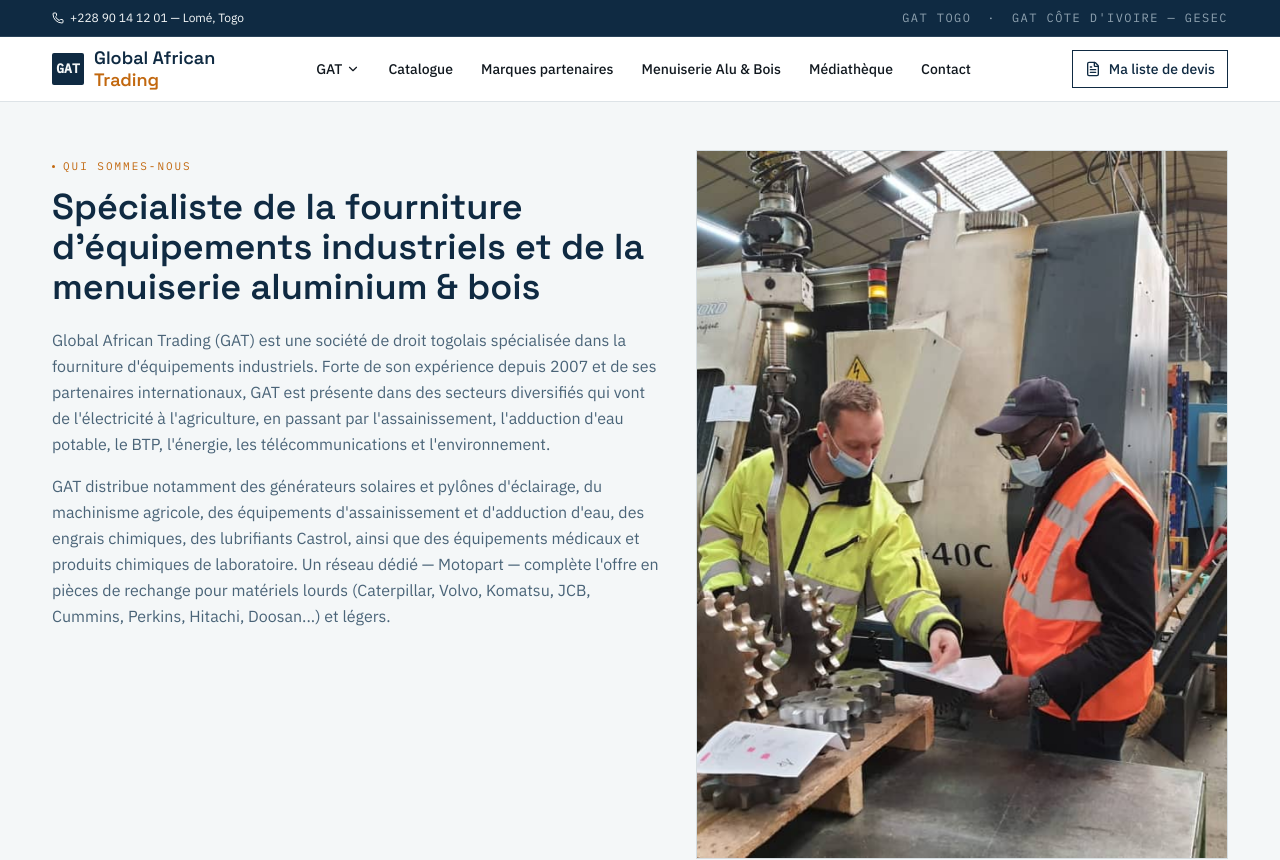
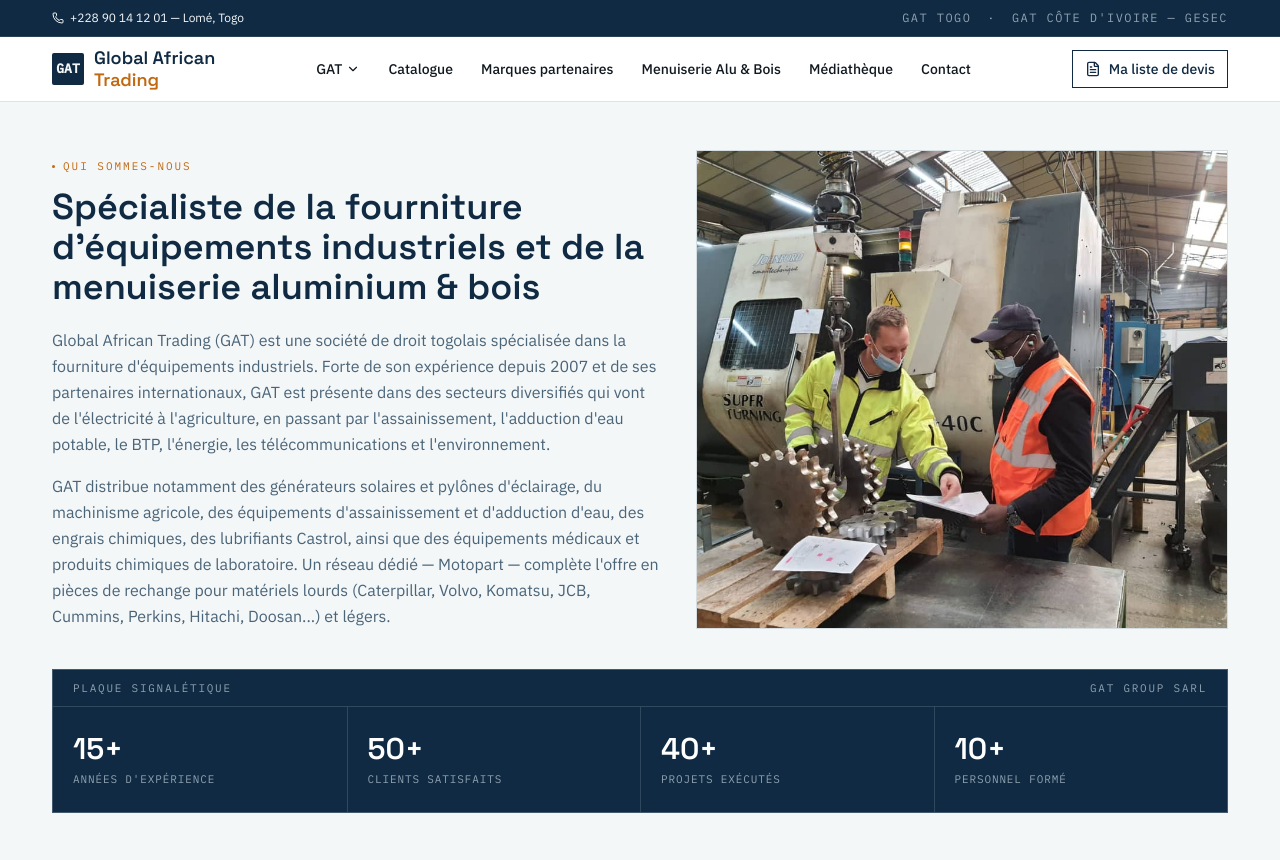
Before and after one commit to delldigital1-gif/gat-group, a Next.js app: page /qui-sommes-nous in a window 1280 px wide. Shown: the top 860 px of the page. Built offline with nearby package versions, Linux system fonts and the light colour scheme.

Commit message:
Fix: hauteur de la photo Qui sommes-nous calee sur celle du texte

```diff
--- a/src/app/qui-sommes-nous/page.tsx
+++ b/src/app/qui-sommes-nous/page.tsx
@@ -31,7 +31,7 @@ const timeline = [
 export default function AboutPage() {
   return (
     <Container className="py-12">
-      <div className="grid gap-8 lg:grid-cols-[1.15fr_1fr] lg:items-start">
+      <div className="grid gap-8 lg:grid-cols-[1.15fr_1fr] lg:items-stretch">
         <div>
           <Eyebrow>Qui sommes-nous</Eyebrow>
           <h1 className="mt-3 font-display text-3xl font-semibold text-blueprint sm:text-4xl">
@@ -53,7 +53,7 @@ export default function AboutPage() {
             Hitachi, Doosan...) et légers.
           </p>
         </div>
-        <div className="relative aspect-[4/5] overflow-hidden border border-steel-soft/30 lg:aspect-[3/4]">
+        <div className="relative aspect-[4/5] overflow-hidden border border-steel-soft/30 lg:aspect-auto lg:h-full lg:min-h-[360px]">
           <Image
             src={assetPath("/images/sedis-atelier-pignons.jpg")}
             alt="Contrôle qualité de pignons et chaînes en atelier partenaire"
```
